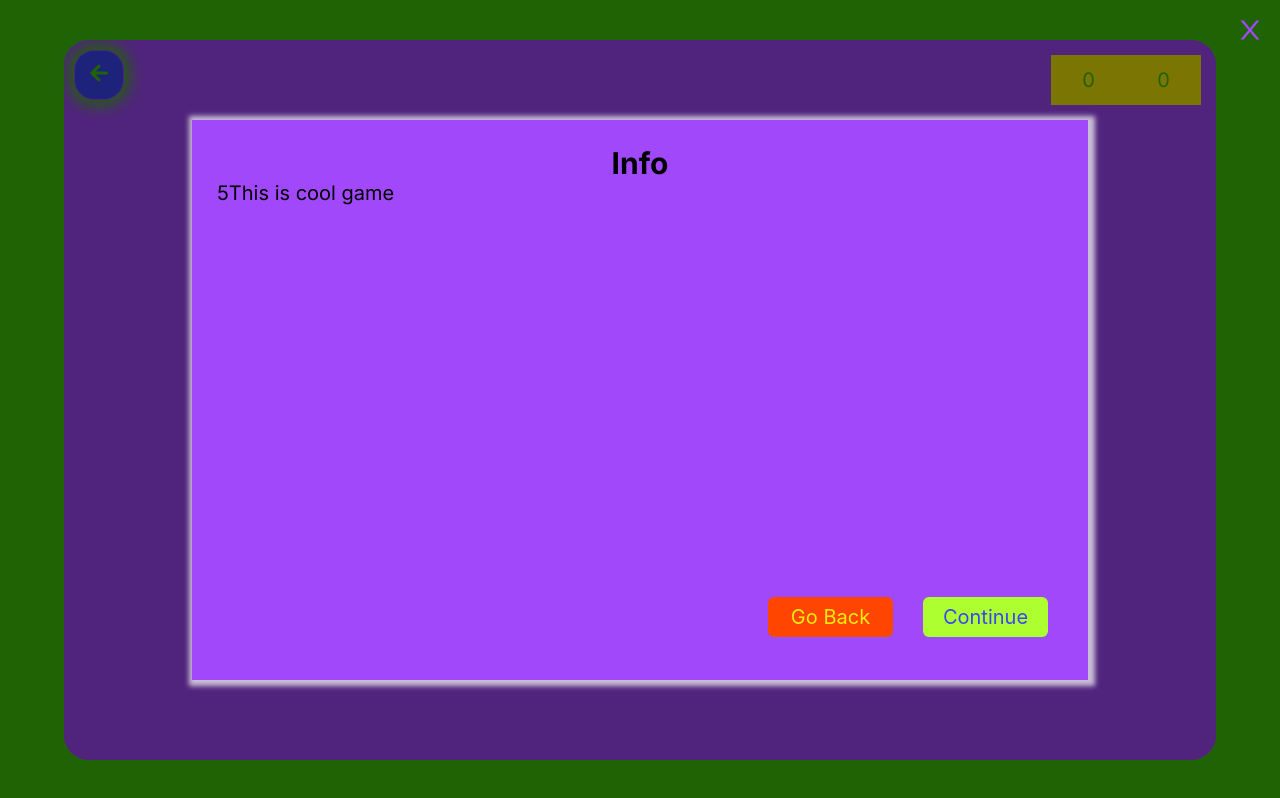
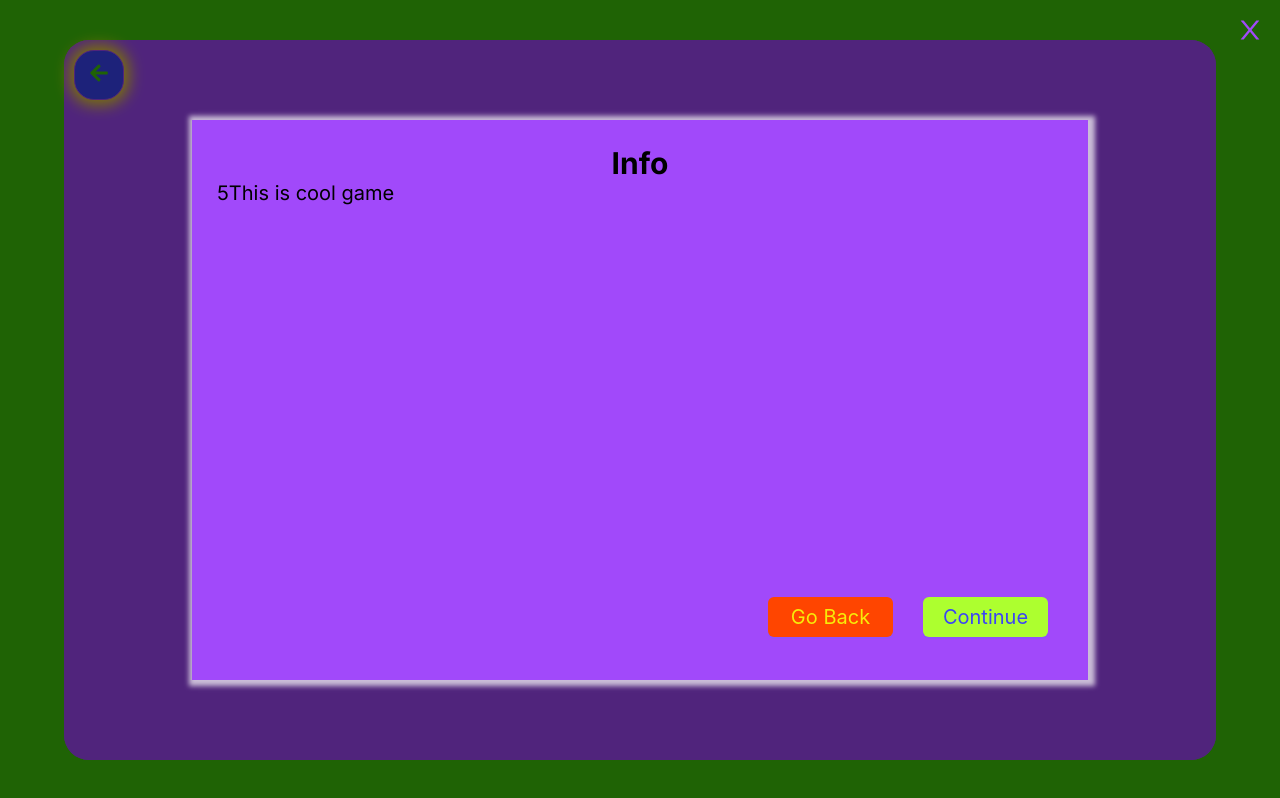
Before and after one commit to Arman2409/DeStress, a Next.js app in the folder client/: page /roshambo in a window 1280 px wide. Built offline with nearby package versions, Linux system fonts and the light colour scheme.

Commit message:
Score  brought to final styles

```diff
--- a/client/src/app/roshambo/page.tsx
+++ b/client/src/app/roshambo/page.tsx
@@ -1,5 +1,5 @@
 "use client"
-import { createContext, useEffect, useLayoutEffect, useState } from "react"
+import { createContext, useEffect, useMemo, useState } from "react"
 import { useRouter } from "next/navigation"
 
 import styles from "../../styles/roshambo/Roshambo.module.scss"
@@ -22,10 +22,11 @@ const Roshambo = () => {
     const [userScore, setUserScore] = useState<number>(0);
     const [opponentScore, setOpponentScore] = useState<number>(0);
     const [result, setResult] = useState<GameStatusType>("draw");
+    const showScore = useMemo<boolean>(() => userScore > 0 || opponentScore > 0, [userScore, opponentScore])
 
     const { openWindow, Provider: InfoWindowProvider, closeWindow } = useInfoWindow();
 
-    useLayoutEffect(() => {
+    useEffect(() => {
         const visitedGamesData = sessionStorage.getItem("destress_visited_games");
         const visitedGames = visitedGamesData ? JSON.parse(visitedGamesData) : "";
         if (Array.isArray(visitedGames)) {
@@ -73,7 +74,7 @@ const Roshambo = () => {
                 <div className={styles.roshambo_main}>
                     <div className={styles.roshambo_cont}>
                         <BackButton extraStyles={{ borderRadius: "20px" }} />
-                        <Score />
+                        {showScore && <Score />}
                         {chosenJest && <Animation />}
                         {!chosenJest && <Instruction />}
                         {opponentJest && <Summary />}
--- a/client/src/styles/customs.scss
+++ b/client/src/styles/customs.scss
@@ -21,3 +21,8 @@
     background-color: black;
     opacity: 0.5;
 }
+
+// colors might be imported
+@mixin mainBoxShadow($color:$color4) {
+    box-shadow: 0px 0px 15px 5px $color;
+}
--- a/client/src/styles/globals/components/BackButton.module.scss
+++ b/client/src/styles/globals/components/BackButton.module.scss
@@ -3,6 +3,7 @@
 
 .back_button_main {
     @extend .centered;
+    @include mainBoxShadow();
 
     width: 50px;
     height: 50px;
@@ -10,7 +11,6 @@
     background-color: $color2;
     border: 1px solid $color3;
     color: $color1;
-    box-shadow: 0px 0px 15px 5px $color1;
     position: absolute;
     top: 10px;
     left: 10px;
--- a/client/src/styles/roshambo/components/Score/Score.module.scss
+++ b/client/src/styles/roshambo/components/Score/Score.module.scss
@@ -2,14 +2,17 @@
 @import "../../../customs.scss";
 
 .score_main {
+  @include mainBoxShadow();
+
   position: absolute;
   top: 15px;
   right: 15px;
-  background-color: $color4;
+  background-color: $color2;
   display: flex;
   height: 50px;
   width: 150px;
-  overflow: hidden
+  overflow: hidden;
+  border-radius: 15px;
 }
 
 .score_cont {
@@ -19,5 +22,7 @@
   width: 50%;
   height: 100%;
   font-size: 20px;
-  color: $color1;
+  color: $color4;
+  background: rgba($color: $color1, $alpha: 0.4);
+  text-shadow: $color1 1px 5px 2px;
 }
```
